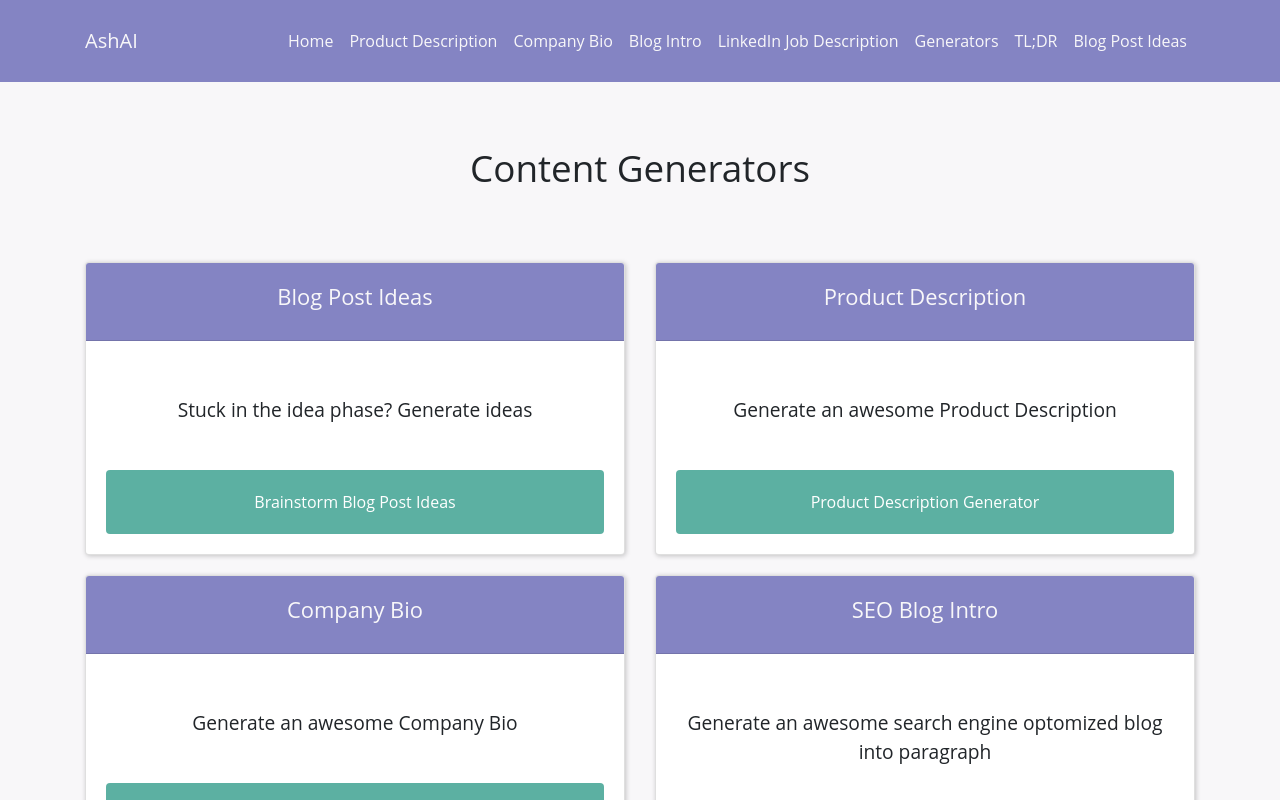
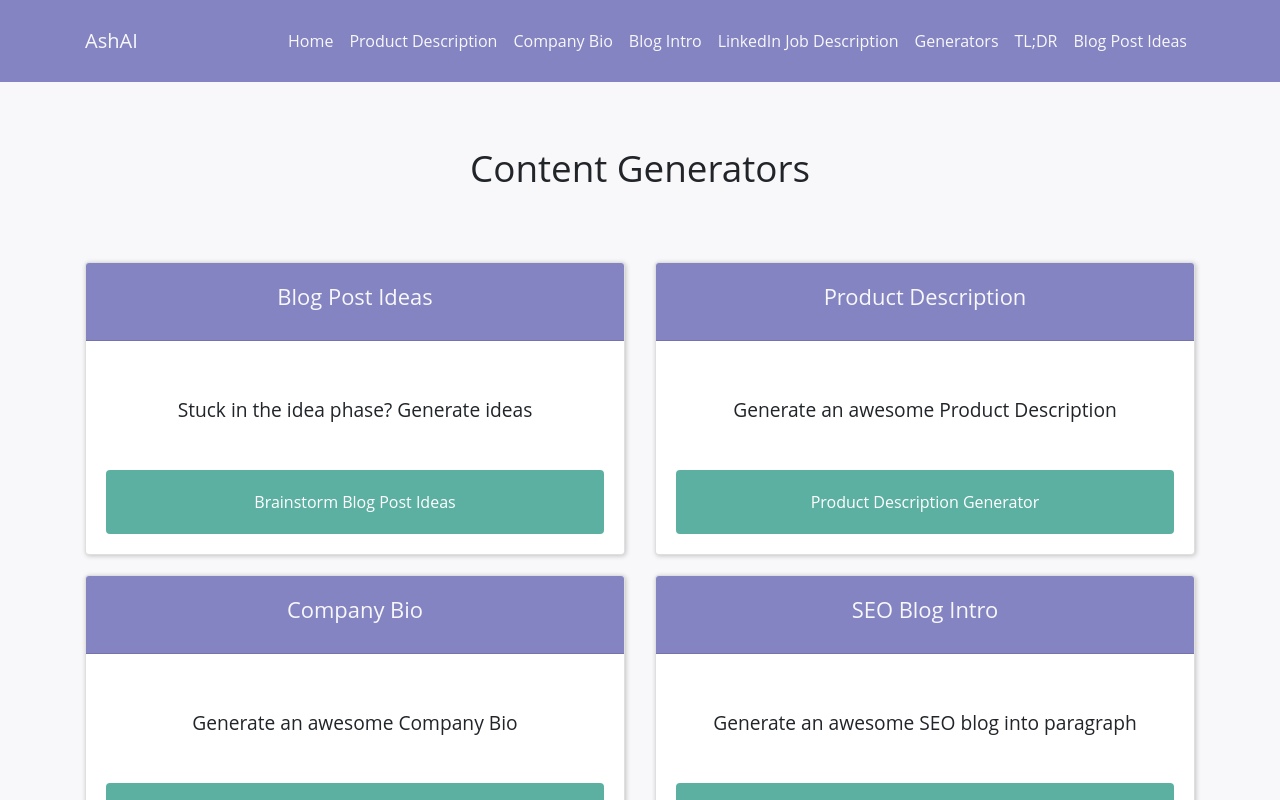
Before and after one commit to ash1eygrace/ai-content, a React (Create React App) app: page /generators in a window 1280 px wide. Shown: the top 800 px of the page. Built offline with nearby package versions, Linux system fonts and the light colour scheme.

Commit message:
Abbreviate "SEO" in generator description card

```diff
--- a/src/components/Generators.js
+++ b/src/components/Generators.js
@@ -48,7 +48,7 @@ render() {
             <Card.Header><h2>SEO Blog Intro</h2></Card.Header>
             <Card.Body>
                 <Card.Text>
-                <p>Generate an awesome search engine optomized blog into paragraph</p>
+                <p>Generate an awesome SEO blog into paragraph</p>
                 <Button href="blog-intro">Blog Intro Generator</Button>
                 </Card.Text>
             </Card.Body>
```
